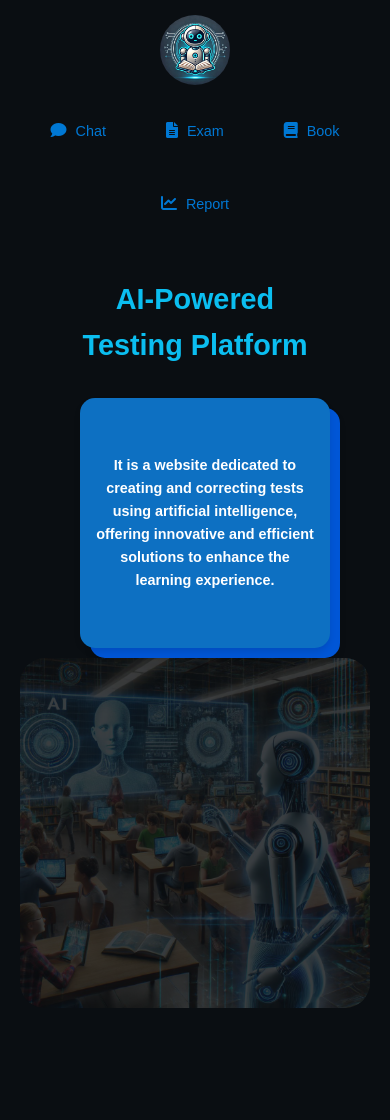
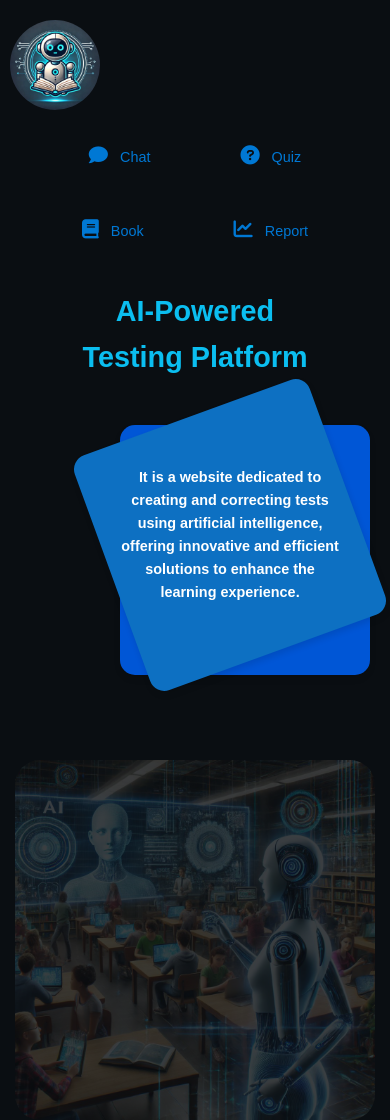
Before and after one commit to Hager-Bassam10/test, a plain HTML site: page index.html in a window 390 px wide. Before the commit the page ends 1036 px from the top, so only its background shows below. Drawn offline with Linux system fonts and the light colour scheme.

Commit message:
Add files via upload

```diff
--- a/index.html
+++ b/index.html
@@ -4,14 +4,17 @@
     <meta charset="UTF-8">
     <meta name="viewport" content="width=device-width, initial-scale=1.0">
     <title>AI-Powered Testing Platform</title>
+    <!-- إضافة رابط مكتبة Font Awesome -->
     <link rel="stylesheet" href="https://cdnjs.cloudflare.com/ajax/libs/font-awesome/6.0.0-beta3/css/all.min.css">
     <style>
+        /* ====== Reset Styles ====== */
         * {
             margin: 0;
             padding: 0;
             box-sizing: border-box;
         }
 
+        /* ====== Body Styles ====== */
         body {
             font-family: Arial, sans-serif;
             background-color: #0a0e12;
@@ -19,31 +22,32 @@
             line-height: 1.6;
         }
 
+        /* ====== Header Styles ====== */
         header {
             background-color: #0a0e12;
-            padding: 15px;
+            padding: 20px 40px;
             display: flex;
             justify-content: space-between;
             align-items: center;
-            flex-wrap: wrap;
+            flex-wrap: wrap; /* السماح للعناصر بالتكيف مع الشاشات الصغيرة */
         }
 
         .logo {
-            width: 70px;
-            height: 70px;
+            width: 90px;
+            height: 90px;
             border-radius: 50%;
         }
 
         .nav-links {
             list-style: none;
             display: flex;
-            flex-wrap: wrap;
+            flex-wrap: wrap; /* السماح للروابط بالانتقال إلى أسطر جديدة في الشاشات الصغيرة */
             justify-content: center;
             margin-top: 10px;
         }
 
         .nav-links li {
-            padding: 10px 15px;
+            padding: 10px 20px;
             margin: 5px;
             color: #0078d4;
             text-align: center;
@@ -56,26 +60,35 @@
             text-decoration: none;
             color: inherit;
             display: block;
-            padding: 10px;
+            padding: 10px 20px;
         }
 
         .nav-links li:hover {
             background-color: #0056a3;
             color: #f1f1f1;
-            transform: scale(0.95);
+            transform: scale(0.9);
         }
 
         .nav-links i {
-            margin-right: 5px;
-            font-size: 1rem;
+            margin-right: 8px;
+            font-size: 1.2rem;
         }
 
+        /* ====== Main Container Styles ====== */
         .container {
             display: flex;
-            flex-direction: column;
             align-items: center;
+            justify-content: space-between;
+            min-height: 65vh;
+            padding: 0 30px;
+            flex-wrap: wrap; /* السماح بتوزيع المحتويات بشكل مرن */
             text-align: center;
-            padding: 20px;
+        }
+
+        .content {
+            max-width: 100%;
+            text-align: center;
+            margin-bottom: 100px;
         }
 
         .content h1 {
@@ -84,17 +97,18 @@
             color: #0bbef0;
         }
 
+        /* ====== Card Styles ====== */
         .card-container {
             position: relative;
             width: 250px;
             height: 250px;
-            margin: 20px auto;
+            margin: 0 auto;
         }
 
         .card {
             position: absolute;
-            width: 100%;
-            height: 100%;
+            width: 250px;
+            height: 250px;
             border-radius: 15px;
             box-shadow: 0 4px 6px rgba(0, 0, 0, 0.1);
             transition: transform 0.3s ease, box-shadow 0.3s ease;
@@ -102,14 +116,16 @@
 
         .card-blue {
             background-color: #0056d6;
-            top: 20px;
-            left: 20px;
+            top: 25px;
+            left: 25px;
+            transform: rotate(0deg);
         }
 
         .card-light-blue {
             margin-top: 10px;
             margin-left: 10px;
             background-color: #0d70c2;
+            transform: rotate(-20deg);
             display: flex;
             justify-content: center;
             align-items: center;
@@ -122,6 +138,14 @@
 
         .card-light-blue p {
             margin: 0;
+            transform: rotate(20deg);
+        }
+
+        /* ====== Image Styles ====== */
+        .image {
+            position: relative;
+            max-width: 50%;
+            margin-top: 20px;
         }
 
         .image img {
@@ -130,37 +154,55 @@
             border-radius: 25px;
         }
 
+        /* ====== Responsive Styles ====== */
         @media (max-width: 768px) {
+            .container {
+                flex-direction: column;
+                text-align: center;
+                padding: 0 15px;
+            }
+
             header {
-                flex-direction: column;
-                align-items: center;
+                padding: 20px 10px;
             }
 
             .content h1 {
                 font-size: 1.8rem;
-            }
-
-            .nav-links {
-                flex-direction: row;
-                justify-content: center;
+                margin-bottom: 20px;
+                color: #0bbef0;
             }
 
             .nav-links li {
                 font-size: 0.9rem;
+                margin: 5px;
+            }
+
+            .card-container {
+                width: 200px;
+                height: 200px;
+                margin-bottom: 30px;
+            }
+
+            .image {
+                max-width: 100%;
+                margin-top: 30px;
             }
         }
     </style>
 </head>
 <body>
+    <!-- ====== Header ====== -->
     <header>
         <img class="logo" src="logo.jpg" alt="Logo">
         <ul class="nav-links">
             <li><a href="M/Chat.html"><i class="fas fa-comment"></i> Chat</a></li>
-            <li><a href="M/Quiz.html"><i class="fas fa-file-alt"></i> Exam</a></li>
+            <li><a href="M/Quiz.html"><i class="fas fa-question-circle"></i> Quiz</a></li>
             <li><a href="book.html"><i class="fas fa-book"></i> Book</a></li>
             <li><a href="report.html"><i class="fas fa-chart-line"></i> Report</a></li>
         </ul>
     </header>
+
+    <!-- ====== Main Content ====== -->
     <div class="container">
         <div class="content">
             <h1>AI-Powered <br> Testing Platform</h1>
```
